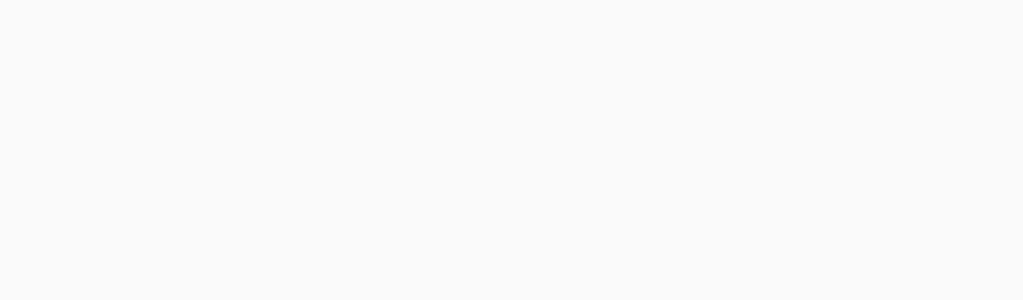
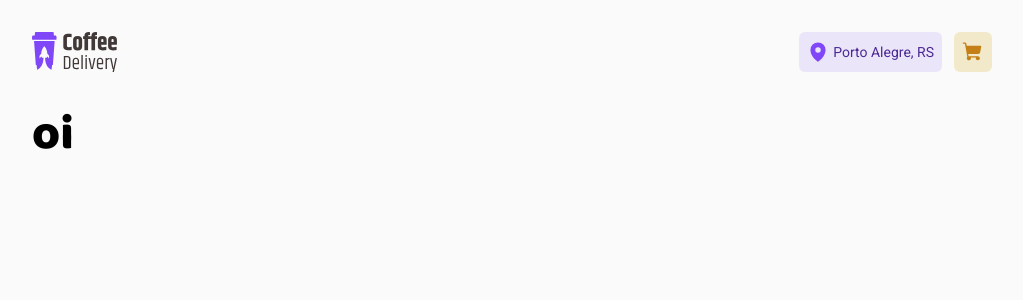
Before and after one commit to jessicaMarquess/coffee-delivery, a React (Vite) app: page /checkout in a window 1280 px wide. Before the commit this address had no page. Shown: the top 300 px of the page, without its empty margins (128-1151 px from the left). Built offline with nearby package versions, Linux system fonts and the light colour scheme.

Commit message:
refatoracao e criacao da pagina checkout

```diff
--- /dev/null
+++ b/src/Layout/DefaultLayout/index.tsx
@@ -0,0 +1,27 @@
+import { Outlet } from 'react-router-dom'
+import { Header, LocaleContainer, Navbar } from './style'
+import logo from '../../assets/logo.svg'
+import { MapPin, ShoppingCart } from 'phosphor-react'
+
+export const DefaultLayout = () => {
+  return (
+    <>
+      <Header>
+        <img
+          src={logo}
+          alt="Logo da Coffee Delivery, uma imagem de copo roxo junto com o nome da empresa."
+        />
+        <Navbar>
+          <LocaleContainer>
+            <MapPin size={22} weight="fill" />
+            <p>Porto Alegre, RS</p>
+          </LocaleContainer>
+          <div>
+            <ShoppingCart size={22} weight="fill" />
+          </div>
+        </Navbar>
+      </Header>
+      <Outlet />
+    </>
+  )
+}
--- /dev/null
+++ b/src/Layout/DefaultLayout/style.ts
@@ -0,0 +1,36 @@
+import styled from 'styled-components'
+
+export const Header = styled.header`
+  display: flex;
+  padding: 2rem 0;
+  justify-content: space-between;
+`
+export const Navbar = styled.div`
+  display: flex;
+  gap: 0.75rem;
+  div:last-child {
+    display: flex;
+    background-color: ${(props) => props.theme['yellow-light']};
+    color: ${(props) => props.theme['yellow-dark']};
+    border-radius: 0.375rem;
+    justify-content: center;
+    align-items: center;
+    padding: 0.5rem;
+    gap: 0.25rem;
+  }
+`
+
+export const LocaleContainer = styled.div`
+  display: flex;
+  background: #ebe5f9;
+  border-radius: 0.375rem;
+  justify-content: center;
+  align-items: center;
+  padding: 0.5rem;
+  gap: 0.25rem;
+  color: ${(props) => props.theme['purple-normal']};
+  p {
+    font-size: 0.875rem;
+    color: ${(props) => props.theme['purple-dark']};
+  }
+`
--- a/src/Router.tsx
+++ b/src/Router.tsx
@@ -1,11 +1,16 @@
 import { Route, Routes } from 'react-router-dom'
 
 import { Home } from './pages/Home'
+import { Checkout } from './pages/Checkout'
+import { DefaultLayout } from './Layout/DefaultLayout'
 
 export const Router = () => {
   return (
     <Routes>
-      <Route path="/" element={<Home />} />
+      <Route path="/" element={<DefaultLayout />}>
+        <Route path="/" element={<Home />} />
+        <Route path="/checkout" element={<Checkout />} />
+      </Route>
     </Routes>
   )
 }
--- /dev/null
+++ b/src/pages/Checkout/index.tsx
@@ -0,0 +1,7 @@
+export const Checkout = () => {
+  return (
+    <div>
+      <h1>oi</h1>
+    </div>
+  )
+}
--- a/src/pages/Home/index.tsx
+++ b/src/pages/Home/index.tsx
@@ -1,10 +1,6 @@
-import { Coffee, MapPin, Package, ShoppingCart, Timer } from 'phosphor-react'
-import logo from '../../assets/logo.svg'
+import { Coffee, Package, ShoppingCart, Timer } from 'phosphor-react'
 import imageCoffeeDelivery from '../../assets/imageCoffeeDelivery.png'
 import {
-  Navbar,
-  Header,
-  LocaleContainer,
   IntroContainer,
   PresentationContainer,
   BenefitsContainer,
@@ -20,21 +16,6 @@ import dataCoffee from '../../../data'
 export const Home = () => {
   return (
     <>
-      <Header>
-        <img
-          src={logo}
-          alt="Logo da Coffee Delivery, uma imagem de copo roxo junto com o nome da empresa."
-        />
-        <Navbar>
-          <LocaleContainer>
-            <MapPin size={22} weight="fill" />
-            <p>Porto Alegre, RS</p>
-          </LocaleContainer>
-          <div>
-            <ShoppingCart size={22} weight="fill" />
-          </div>
-        </Navbar>
-      </Header>
       <BodyContainer>
         <IntroContainer>
           <PresentationContainer>
--- a/src/pages/Home/style.ts
+++ b/src/pages/Home/style.ts
@@ -1,42 +1,8 @@
 import styled from 'styled-components'
 
-export const Header = styled.header`
-  display: flex;
-  padding: 2rem 10rem;
-  justify-content: space-between;
-`
-export const Navbar = styled.div`
-  display: flex;
-  gap: 0.75rem;
-  div:last-child {
-    display: flex;
-    background-color: ${(props) => props.theme['yellow-light']};
-    color: ${(props) => props.theme['yellow-dark']};
-    border-radius: 0.375rem;
-    justify-content: center;
-    align-items: center;
-    padding: 0.5rem;
-    gap: 0.25rem;
-  }
-`
-
-export const LocaleContainer = styled.div`
-  display: flex;
-  background: #ebe5f9;
-  border-radius: 0.375rem;
-  justify-content: center;
-  align-items: center;
-  padding: 0.5rem;
-  gap: 0.25rem;
-  color: ${(props) => props.theme['purple-normal']};
-  p {
-    font-size: 0.875rem;
-    color: ${(props) => props.theme['purple-dark']};
-  }
-`
 export const BodyContainer = styled.body`
   display: flex;
-  padding: 5.875rem 10rem 5.75rem 10rem;
+  padding: 5.875rem 0rem 5.75rem 0;
   gap: 3.5rem;
   justify-content: space-between;
 `
@@ -98,7 +64,7 @@ export const IconContainer = styled.div<IconContainerProps>`
   background-color: ${(props) => props.theme[BG_COLOR[props.bgColor]]};
 `
 export const ItemsCoffee = styled.div`
-  padding: 2rem 10rem 100rem 10rem;
+  padding: 2rem 0 100rem 0;
   h1 {
     font-size: 2rem;
     color: ${(props) => props.theme['base-subtitle']};
--- a/src/styles/themes/global.ts
+++ b/src/styles/themes/global.ts
@@ -14,6 +14,7 @@ export const GlobalStyle = createGlobalStyle`
   body {
     -webkit-font-smoothing: antialiased;
     background: ${(props) => props.theme['bg-default']};
+    padding: 0rem 10rem;
   }
 
   body, input, textarea, button {
```
